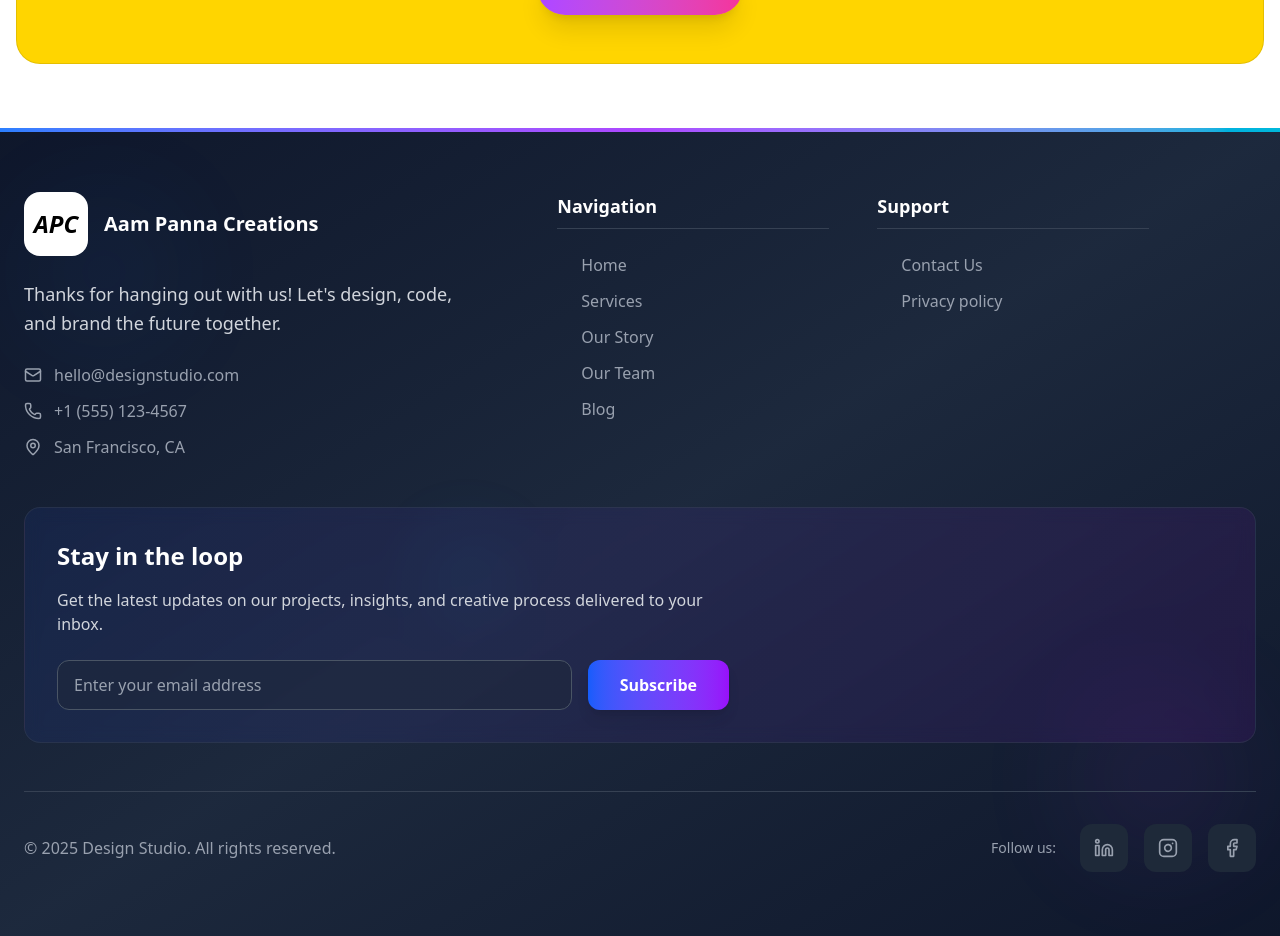
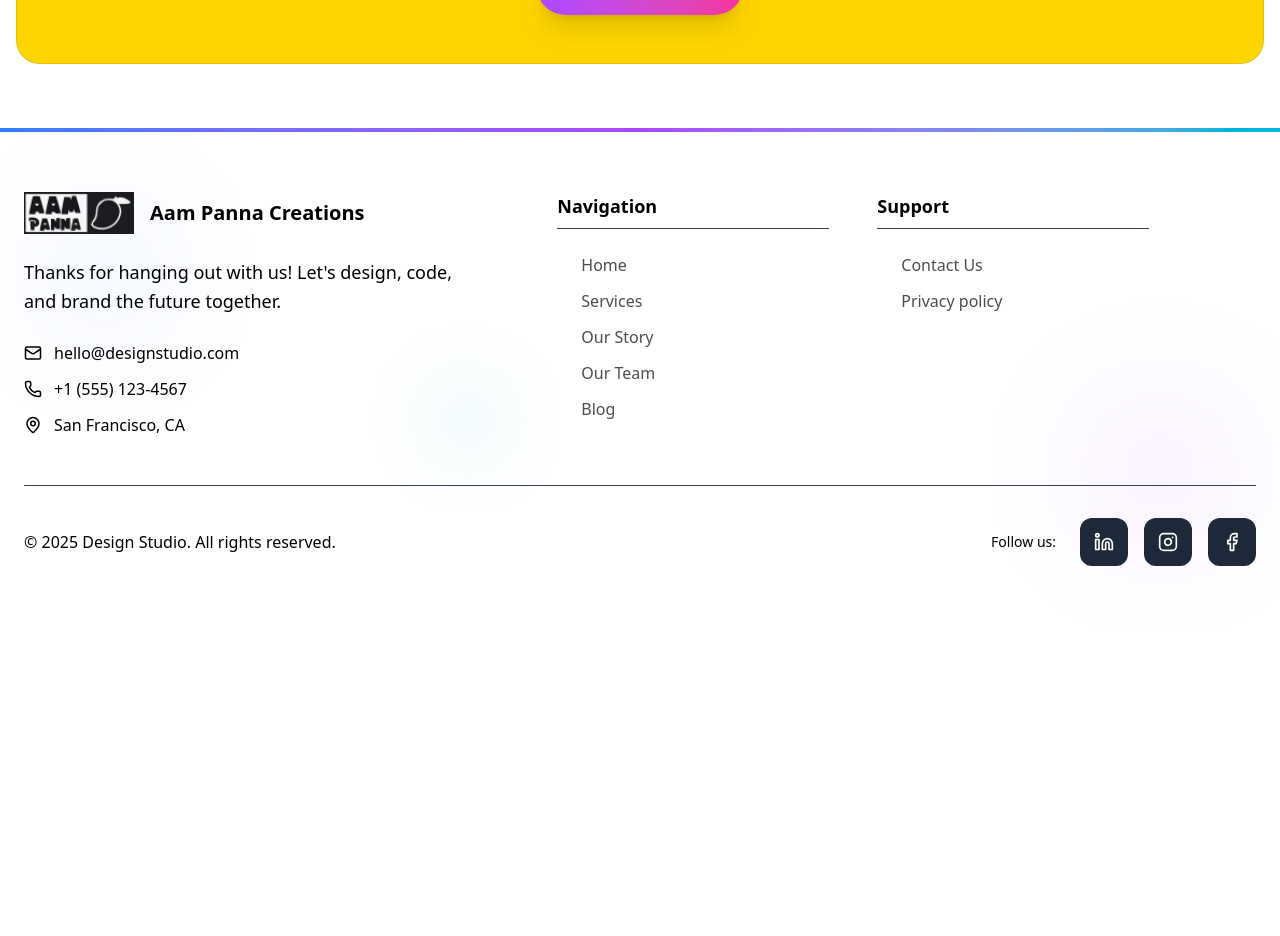
Before and after one commit to arnab-git-404/aam-panna-creations, a Next.js app: page /testimonials in a window 1280 px wide. Shown: the part 1620-2556 px from the top of the page. After the commit the page ends 2250 px from the top, so only its background shows below. Built offline with nearby package versions, Linux system fonts and the light colour scheme.

Commit message:
Update Footer.tsx

```diff
--- a/components/Footer.tsx
+++ b/components/Footer.tsx
@@ -50,7 +50,6 @@
 // //               </ul>
 // //             </div>
 
-
 // //            {/* <div className="flex flex-col items-end">
 // //               <div className="flex flex-col space-y-7">
 // //                 <a href="#" className="text-muted-foreground hover:text-[#0077B5] transition-colors">
@@ -70,7 +69,6 @@
 // //                 </a>
 // //               </div>
 // //             </div> */}
-
 
 // //             <div className="flex flex-col items-center md:items-end">
 
@@ -98,9 +96,7 @@
 
 // //               </div>
 
-
 // //             </div>
-
 
 // //           </div>
 // //         </div>
@@ -110,10 +106,6 @@
 // // };
 
 // // export default Footer;
-
-
-
-
 
 // import Link from "next/link";
 // import React from "react";
@@ -167,7 +159,6 @@
 
 //           {/* Social Media Icons */}
 
-
 //         </div>
 //       </div>
 //     </footer>
@@ -176,37 +167,45 @@
 
 // export default Footer;
 
+"use client";
 
-
-'use client'
-
-import React, { useState } from 'react';
-import { Linkedin, Instagram, Facebook, ArrowRight, Mail, Phone, MapPin } from 'lucide-react';
+import React, { useState } from "react";
+import {
+  Linkedin,
+  Instagram,
+  Facebook,
+  ArrowRight,
+  Mail,
+  Phone,
+  MapPin,
+} from "lucide-react";
+import Image from "next/image";
 
 const Footer = () => {
   const [hoveredLink, setHoveredLink] = useState<string | null>(null);
 
   const navigationLinks = [
-    { name: 'Home', href: '/' },
-    { name: 'Services', href: '/services' },
-    { name: 'Our Story', href: '/about' },
-    { name: 'Our Team', href: '/team' },
-    { name: 'Blog', href: '/blog' }
+    { name: "Home", href: "/" },
+    { name: "Services", href: "/services" },
+    { name: "Our Story", href: "/about" },
+    { name: "Our Team", href: "/team" },
+    { name: "Blog", href: "/blog" },
   ];
 
   const supportLinks = [
-    { name: 'Contact Us', href: '/contact' },
-    { name: 'Privacy policy', href: '/privacy-policy' }
+    { name: "Contact Us", href: "/contact" },
+    { name: "Privacy policy", href: "/privacy-policy" },
   ];
 
   const socialLinks = [
-    { icon: Linkedin, href: '/linkedin', name: 'LinkedIn' },
-    { icon: Instagram, href: '/instagram', name: 'Instagram' },
-    { icon: Facebook, href: '/facebook', name: 'Facebook' }
+    { icon: Linkedin, href: "/linkedin", name: "LinkedIn" },
+    { icon: Instagram, href: "/instagram", name: "Instagram" },
+    { icon: Facebook, href: "/facebook", name: "Facebook" },
   ];
 
   return (
-    <footer className="relative bg-gradient-to-br from-slate-900 via-slate-800 to-slate-900 text-white overflow-hidden">
+    // < footer className="relative bg-gradient-to-br from-slate-900 via-slate-800 to-slate-900 text-white overflow-hidden">
+    <footer className="relative text-black overflow-hidden">
       {/* Animated background elements */}
       <div className="absolute inset-0 opacity-10">
         <div className="absolute top-20 left-10 w-32 h-32 bg-blue-500 rounded-full blur-3xl animate-pulse"></div>
@@ -221,31 +220,46 @@ const Footer = () => {
           <div className="lg:col-span-5 space-y-6">
             <div className="flex items-center space-x-4 group">
               <div className="relative">
-                <div className="w-16 h-16 bg-white rounded-2xl flex items-center justify-center transform group-hover:rotate-12 transition-transform duration-300">
-                  <span className="text-black text-2xl font-bold italic">APC</span>
+                <Image
+                  src="/aampannalogo-svg.png"
+                  alt="Aam Panna Creations Logo"
+                  width={110}
+                  height={60}
+                  className="absolute inset-0 w-full h-full object-contain opacity-0 group-hover:opacity-100 transition-opacity duration-300"
+                />
+                <div className="flex items-center justify-center ">
+                  {/* <span className="text-black text-2xl font-bold italic">APC</span> */}
+                  <Image
+                    src="/aampannalogo-svg.png"
+                    alt="Aam Panna Creations Logo"
+                    width={110}
+                    height={60}
+                  />
                 </div>
-                <div className="absolute inset-0 w-16 h-16 bg-gradient-to-r from-blue-500 to-purple-500 rounded-2xl opacity-0 group-hover:opacity-20 transition-opacity duration-300"></div>
               </div>
               <div className="transform group-hover:translate-x-2 transition-transform duration-300">
-                <h3 className="text-xl font-semibold text-white">Aam Panna Creations</h3>
+                <h3 className="text-xl font-semibold text-black">
+                  Aam Panna Creations
+                </h3>
               </div>
             </div>
 
-            <p className="text-lg text-gray-300 leading-relaxed max-w-md">
-              Thanks for hanging out with us! Let's design, code, and brand the future together.
+            <p className="text-lg text-black leading-relaxed max-w-md">
+              Thanks for hanging out with us! Let's design, code, and brand the
+              future together.
             </p>
 
             {/* Contact info */}
             <div className="space-y-3">
-              <div className="flex items-center space-x-3 text-gray-400 hover:text-white transition-colors duration-200">
+              <div className="flex items-center space-x-3 text-black hover:text-black transition-colors duration-200">
                 <Mail size={18} />
                 <span>hello@designstudio.com</span>
               </div>
-              <div className="flex items-center space-x-3 text-gray-400 hover:text-white transition-colors duration-200">
+              <div className="flex items-center space-x-3 text-black hover:text-black transition-colors duration-200">
                 <Phone size={18} />
                 <span>+1 (555) 123-4567</span>
               </div>
-              <div className="flex items-center space-x-3 text-gray-400 hover:text-white transition-colors duration-200">
+              <div className="flex items-center space-x-3 text-black hover:text-black transition-colors duration-200">
                 <MapPin size={18} />
                 <span>San Francisco, CA</span>
               </div>
@@ -254,7 +268,7 @@ const Footer = () => {
 
           {/* Navigation links */}
           <div className="lg:col-span-3 space-y-6">
-            <h4 className="text-lg font-semibold text-white border-b border-gray-700 pb-2">
+            <h4 className="text-lg font-semibold text-black border-b border-gray-700 pb-2">
               Navigation
             </h4>
             <ul className="space-y-3">
@@ -262,7 +276,7 @@ const Footer = () => {
                 <li key={link.name}>
                   <a
                     href={link.href}
-                    className="group flex items-center space-x-2 text-gray-400 hover:text-white transition-all duration-200"
+                    className="group flex items-center space-x-2 text-black/70 hover:text-black transition-all duration-200"
                     onMouseEnter={() => setHoveredLink(link.name)}
                     onMouseLeave={() => setHoveredLink(null)}
                   >
@@ -270,15 +284,17 @@ const Footer = () => {
                       size={16}
                       className={`transform transition-all duration-200 ${
                         hoveredLink === link.name
-                          ? 'translate-x-1 text-blue-400'
-                          : 'translate-x-0 opacity-0 group-hover:opacity-100'
+                          ? "translate-x-1 text-blue-400"
+                          : "translate-x-0 opacity-0 group-hover:opacity-100"
                       }`}
                     />
                     <span className="relative">
                       {link.name}
                       <span
                         className={`absolute bottom-0 left-0 w-0 h-0.5 bg-gradient-to-r from-blue-400 to-purple-400 transition-all duration-300 ${
-                          hoveredLink === link.name ? 'w-full' : 'group-hover:w-full'
+                          hoveredLink === link.name
+                            ? "w-full"
+                            : "group-hover:w-full"
                         }`}
                       ></span>
                     </span>
@@ -290,7 +306,7 @@ const Footer = () => {
 
           {/* Support links */}
           <div className="lg:col-span-3 space-y-6">
-            <h4 className="text-lg font-semibold text-white border-b border-gray-700 pb-2">
+            <h4 className="text-lg font-semibold text-black border-b border-gray-700 pb-2">
               Support
             </h4>
             <ul className="space-y-3">
@@ -298,7 +314,7 @@ const Footer = () => {
                 <li key={link.name}>
                   <a
                     href={link.href}
-                    className="group flex items-center space-x-2 text-gray-400 hover:text-white transition-all duration-200"
+                    className="group flex items-center space-x-2 text-black/70 hover:text-black transition-all duration-200"
                     onMouseEnter={() => setHoveredLink(link.name)}
                     onMouseLeave={() => setHoveredLink(null)}
                   >
@@ -306,15 +322,17 @@ const Footer = () => {
                       size={16}
                       className={`transform transition-all duration-200 ${
                         hoveredLink === link.name
-                          ? 'translate-x-1 text-blue-400'
-                          : 'translate-x-0 opacity-0 group-hover:opacity-100'
+                          ? "translate-x-1 text-blue-400"
+                          : "translate-x-0 opacity-0 group-hover:opacity-100"
                       }`}
                     />
                     <span className="relative">
                       {link.name}
                       <span
                         className={`absolute bottom-0 left-0 w-0 h-0.5 bg-gradient-to-r from-blue-400 to-purple-400 transition-all duration-300 ${
-                          hoveredLink === link.name ? 'w-full' : 'group-hover:w-full'
+                          hoveredLink === link.name
+                            ? "w-full"
+                            : "group-hover:w-full"
                         }`}
                       ></span>
                     </span>
@@ -329,7 +347,7 @@ const Footer = () => {
         </div>
 
         {/* Newsletter section */}
-        <div className="bg-gradient-to-r from-blue-900/20 to-purple-900/20 rounded-2xl p-8 mb-12 border border-gray-700/50 backdrop-blur-sm">
+        {/* <div className="bg-gradient-to-r from-blue-900/20 to-purple-900/20 rounded-2xl p-8 mb-12 border border-gray-700/50 backdrop-blur-sm">
           <div className="max-w-2xl">
             <h4 className="text-2xl font-bold text-white mb-4">Stay in the loop</h4>
             <p className="text-gray-300 mb-6">
@@ -346,19 +364,22 @@ const Footer = () => {
               </button>
             </div>
           </div>
-        </div>
+        </div> */}
 
         {/* Bottom section */}
         <div className="border-t border-gray-700 pt-8">
           <div className="flex flex-col md:flex-row justify-between items-center space-y-6 md:space-y-0">
             {/* Copyright */}
-           <div className="text-gray-400">
-              <p>&copy; {new Date().getFullYear()} Design Studio. All rights reserved.</p>
+            <div className="text-black">
+              <p>
+                &copy; {new Date().getFullYear()} Design Studio. All rights
+                reserved.
+              </p>
             </div>
 
             {/* Social links */}
             <div className="flex items-center space-x-6">
-              <span className="text-gray-400 text-sm">Follow us:</span>
+              <span className="text-black text-sm">Follow us:</span>
               <div className="flex space-x-4">
                 {socialLinks.map((social) => (
                   <a
@@ -367,7 +388,10 @@ const Footer = () => {
                     className="group relative w-12 h-12 bg-gray-800 rounded-xl flex items-center justify-center hover:bg-gradient-to-r hover:from-blue-600 hover:to-purple-600 transition-all duration-300 transform hover:scale-110 hover:-translate-y-1"
                     title={social.name}
                   >
-                    <social.icon size={20} className="text-gray-400 group-hover:text-white transition-colors duration-300" />
+                    <social.icon
+                      size={20}
+                      className="text-white group-hover:text-white transition-colors duration-300"
+                    />
                     <div className="absolute inset-0 rounded-xl bg-gradient-to-r from-blue-600 to-purple-600 opacity-0 group-hover:opacity-20 transition-opacity duration-300"></div>
                   </a>
                 ))}
```
